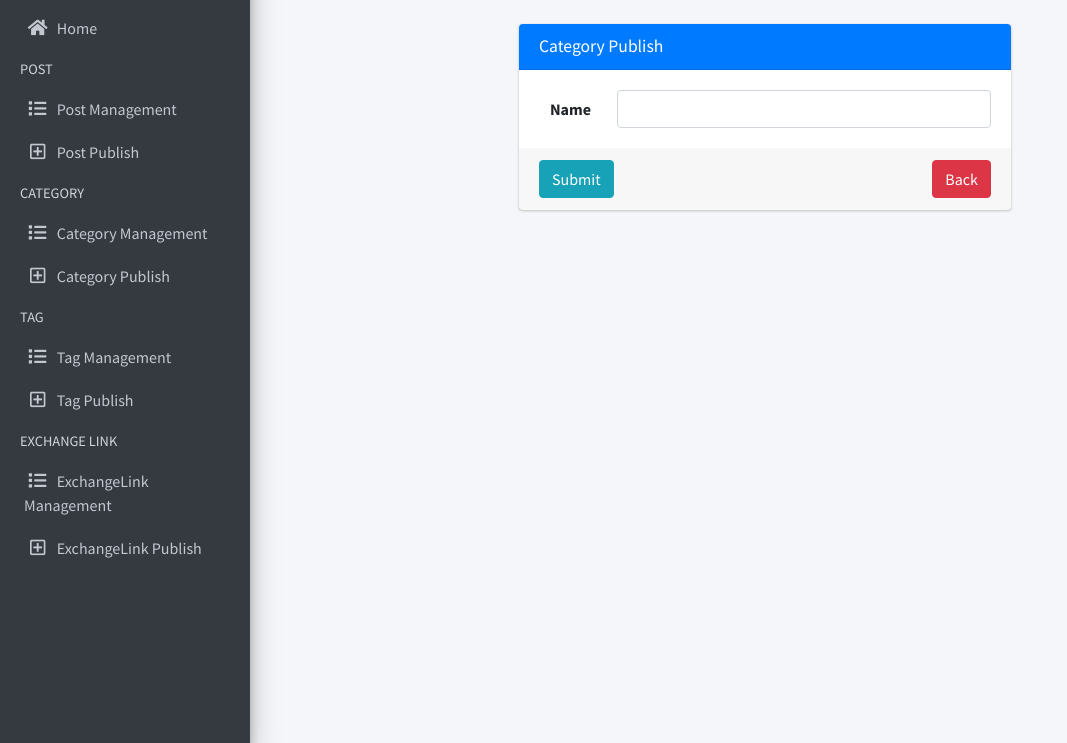
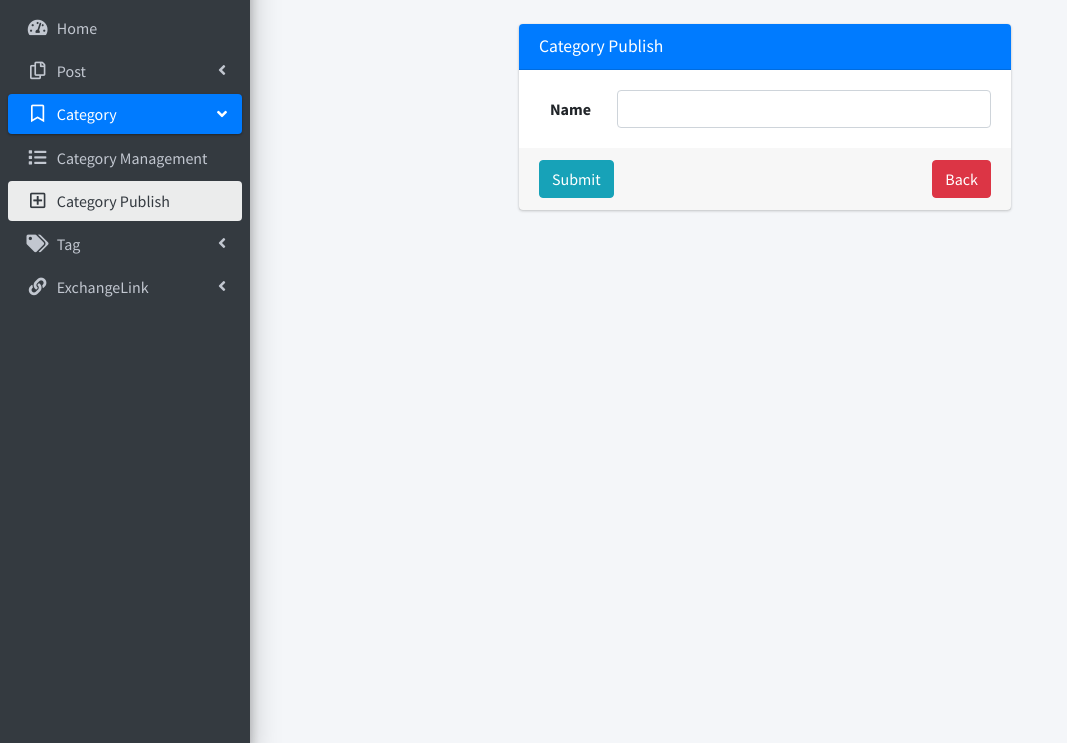
Before and after one commit to SwyftG/PeekpaCom, a Django app: page /cms/dashboard/category/publish in a window 1280 px wide. Shown: the part 57-800 px from the top of the page, without its empty margins (0-1067 px from the left). Run offline with Django 3.2, Linux system fonts and the light colour scheme; parts of the project's set-up code (start-up, migrations or seed data) failed here and were passed over; some libraries are stand-ins or nearby versions.

Commit message:
Post_021

```diff
--- a/apps/cms/views.py
+++ b/apps/cms/views.py
@@ -46,7 +46,8 @@ def post_manage_view(request):
     page_obj = paginator.page(page)
     context = {
         "list_data": page_obj.object_list,
-        'list_data_status': Post.STATUS_ITEMS
+        'list_data_status': Post.STATUS_ITEMS,
+        'url_tag_info': ['post', 'post.manage']
     }
     context_data = get_pagination_data(paginator, page_obj)
     context.update(context_data)
@@ -58,7 +59,8 @@ def post_publish_view(request):
         'list_data_category': Category.objects.all(),
         'list_data_tag': Tag.objects.all(),
         'list_data_user': User.objects.all(),
-        'list_data_status': Post.STATUS_ITEMS
+        'list_data_status': Post.STATUS_ITEMS,
+        'url_tag_info': ['post', 'post.publish']
     }
     return render(request, 'cms/post/publish.html', context=context)
 
--- a/apps/poster/urls.py
+++ b/apps/poster/urls.py
@@ -6,6 +6,7 @@ app_name = "post"
 urlpatterns = [
     path("", views.index, name="index"),
     path("detail/<int:time_id>/", views.detail, name="detail"),
+    path("list/", views.post_list_view, name="post_list"),
     # path("logout/", views.login_view, name="logout"),
     # path("img_captcha/", views.img_captcha, name="img_captcha"),
     # path("sms_captcha/", views.sms_captcha, name="sms_captcha"),
--- a/front/templates/base/navbar.html
+++ b/front/templates/base/navbar.html
@@ -3,10 +3,10 @@
         <a class="navbar-brand mr-4 " href="/"><p class="h2 mb-0"><b>Peekpa</b></p></a>
         <ul class="navbar-nav mr-auto mt-2 mt-lg-0">
             <li class="nav-item mr-4">
-                <a class="nav-link" href="#">首页</a>
+                <a class="nav-link" href="{% url 'post:index' %}">首页</a>
             </li>
             <li class="nav-item mr-4">
-                <a class="nav-link active" href="#">文章</a>
+                <a class="nav-link active" href="{% url 'post:post_list' %}">文章</a>
             </li>
             <li class="nav-item mr-4">
                 <a class="nav-link" href="#">论坛</a>
--- a/front/templates/cms/base/sidebar.html
+++ b/front/templates/cms/base/sidebar.html
@@ -16,81 +16,113 @@
                 data-accordion="false">
                 <!-- Add icons to the links using the .nav-icon class
                      with font-awesome or any other icon font library -->
-                <li class="nav-item active">
-                    <a href="pages/gallery.html" class="nav-link">
-                        <i class="nav-icon fas fa-home"></i>
+                <li class="nav-item">
+                    <a href="#" class="nav-link">
+                        <i class="nav-icon fas fa-tachometer-alt"></i>
                         <p>
                             Home
                         </p>
                     </a>
                 </li>
-                <li class="nav-header">POST</li>
+                {% url 'cms:post_manage_view' as post_manage_view %}
+                {% url 'cms:post_publish_view' as post_publish_view %}
+                <li class="nav-item has-treeview {% if request.path == post_manage_view or request.path == post_publish_view %}menu-open{% endif %}">
+                    <a href="{{ post_manage_view }}" class="nav-link {% if request.path == post_manage_view or request.path == post_publish_view %}active{% endif %}">
+                      <i class="nav-icon far fa-copy"></i>
+                      <p>
+                        Post
+                        <i class="right fas fa-angle-left"></i>
+                      </p>
+                    </a>
+                    <ul class="nav nav-treeview">
                       <li class="nav-item">
-                    <a href="{% url 'cms:post_manage_view' %}" class="nav-link">
+                        <a href="{{ post_manage_view }}" class="nav-link {% if request.path == post_manage_view %}active{% endif %}">
                           <i class="nav-icon fas fa-list"></i>
-                        <p>
-                            Post Management
-                        </p>
+                          <p>Post Management</p>
                         </a>
                       </li>
                       <li class="nav-item">
-                    <a href="{% url 'cms:post_publish_view' %}" class="nav-link">
+                        <a href="{{ post_publish_view }}" class="nav-link {% if request.path == post_publish_view %}active{% endif %}">
                           <i class="nav-icon far fa-plus-square"></i>
+                          <p>Post Publish</p>
+                        </a>
+                      </li>
+                    </ul>
+                </li>
+                {% url 'cms:category_manage_view' as category_manage_view %}
+                {% url 'cms:category_publish_view' as category_publish_view %}
+                <li class="nav-item has-treeview {% if request.path == category_manage_view or request.path == category_publish_view %}menu-open{% endif %}">
+                    <a href="#" class="nav-link {% if request.path == category_manage_view or request.path == category_publish_view %}active{% endif %}">
+                      <i class="nav-icon far fa-bookmark"></i>
                       <p>
-                            Post Publish
+                        Category
+                        <i class="right fas fa-angle-left"></i>
                       </p>
                     </a>
-                </li>
-                <li class="nav-header">CATEGORY</li>
+                    <ul class="nav nav-treeview">
                       <li class="nav-item">
-                    <a href="{% url 'cms:category_manage_view' %}" class="nav-link">
+                        <a href="{{ category_manage_view }}" class="nav-link {% if request.path == category_manage_view %}active{% endif %}">
                           <i class="nav-icon fas fa-list"></i>
-                        <p>
-                            Category Management
-                        </p>
+                          <p>Category Management</p>
                         </a>
                       </li>
                       <li class="nav-item">
-                    <a href="{% url 'cms:category_publish_view' %}" class="nav-link">
+                        <a href="{{ category_publish_view }}" class="nav-link {% if request.path == category_publish_view %}active{% endif %}">
                           <i class="nav-icon far fa-plus-square"></i>
+                          <p>Category Publish</p>
+                        </a>
+                      </li>
+                    </ul>
+                </li>
+                {% url 'cms:tag_manage_view' as tag_manage_view %}
+                {% url 'cms:tag_publish_view' as tag_publish_view %}
+                <li class="nav-item has-treeview {% if request.path == tag_manage_view or request.path == tag_publish_view %}menu-open{% endif %}">
+                    <a href="#" class="nav-link {% if request.path == tag_manage_view or request.path == tag_publish_view %}active{% endif %}">
+                      <i class="nav-icon fas fa-tags"></i>
                       <p>
-                            Category Publish
+                        Tag
+                        <i class="right fas fa-angle-left"></i>
                       </p>
                     </a>
-                </li>
-                <li class="nav-header">TAG</li>
+                    <ul class="nav nav-treeview">
                       <li class="nav-item">
-                    <a href="{% url 'cms:tag_manage_view' %}" class="nav-link">
+                        <a href="{% url 'cms:tag_manage_view' %}" class="nav-link {% if request.path == tag_manage_view %}active{% endif %}">
                           <i class="nav-icon fas fa-list"></i>
-                        <p>
-                            Tag Management
-                        </p>
+                          <p>Tag Management</p>
                         </a>
                       </li>
                       <li class="nav-item">
-                    <a href="{% url 'cms:tag_publish_view' %}" class="nav-link">
+                        <a href="{% url 'cms:tag_publish_view' %}" class="nav-link {% if request.path == tag_publish_view %}active{% endif %}">
                           <i class="nav-icon far fa-plus-square"></i>
+                          <p>Tag Publish</p>
+                        </a>
+                      </li>
+                    </ul>
+                </li>
+                {% url 'cms:exchangelink_manage_view' as exchangelink_manage_view %}
+                {% url 'cms:exchangelink_publish_view' as exchangelink_publish_view %}
+                <li class="nav-item has-treeview {% if request.path == exchangelink_manage_view or request.path == exchangelink_publish_view %}menu-open{% endif %}">
+                    <a href="#" class="nav-link {% if request.path == exchangelink_manage_view or request.path == exchangelink_publish_view %}active{% endif %}">
+                      <i class="nav-icon fas fa-link"></i>
                       <p>
-                            Tag Publish
+                        ExchangeLink
+                        <i class="right fas fa-angle-left"></i>
                       </p>
                     </a>
-                </li>
-                <li class="nav-header">EXCHANGE LINK</li>
+                    <ul class="nav nav-treeview">
                       <li class="nav-item">
-                    <a href="{% url 'cms:exchangelink_manage_view' %}" class="nav-link">
+                        <a href="{% url 'cms:exchangelink_manage_view' %}" class="nav-link {% if request.path == exchangelink_manage_view %}active{% endif %}">
                           <i class="nav-icon fas fa-list"></i>
-                        <p>
-                            ExchangeLink Management
-                        </p>
+                          <p>ExchangeLink Management</p>
                         </a>
                       </li>
                       <li class="nav-item">
-                    <a href="{% url 'cms:exchangelink_publish_view' %}" class="nav-link">
+                        <a href="{% url 'cms:exchangelink_publish_view' %}" class="nav-link {% if request.path == exchangelink_publish_view %}active{% endif %}">
                           <i class="nav-icon far fa-plus-square"></i>
-                        <p>
-                            ExchangeLink Publish
-                        </p>
+                          <p>ExchangeLink Publish</p>
                         </a>
+                      </li>
+                    </ul>
                 </li>
             </ul>
         </nav>
```
Also changed, not shown: apps/poster/views.py (+10 -0 lines), front/templates/post/list.html (added, +55 -0 lines). Lines whose indentation alone changed are shown as unchanged.
